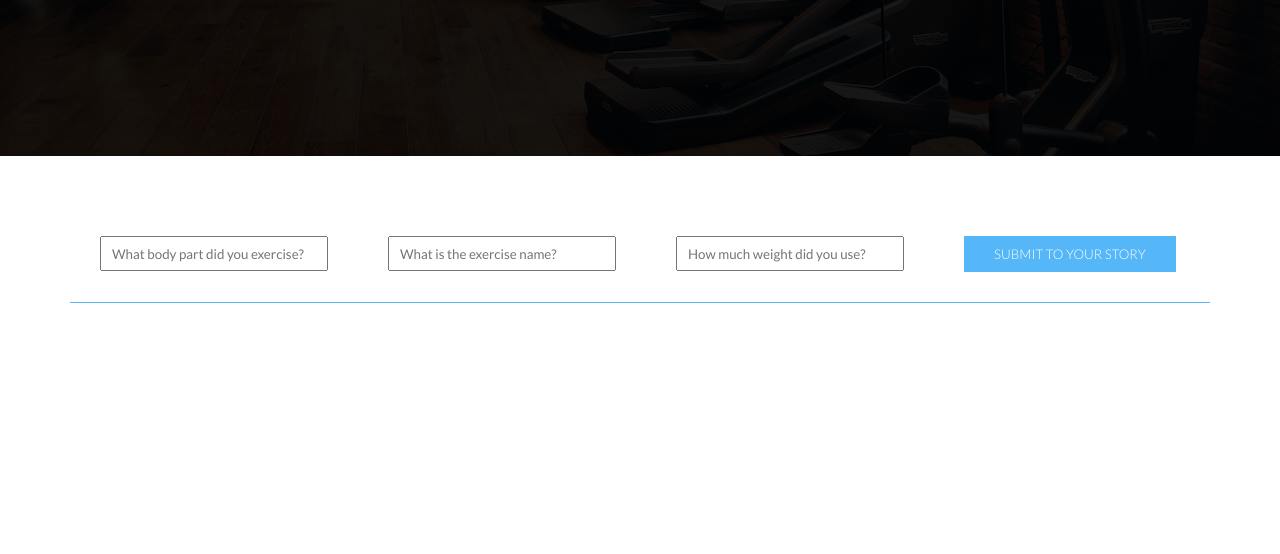
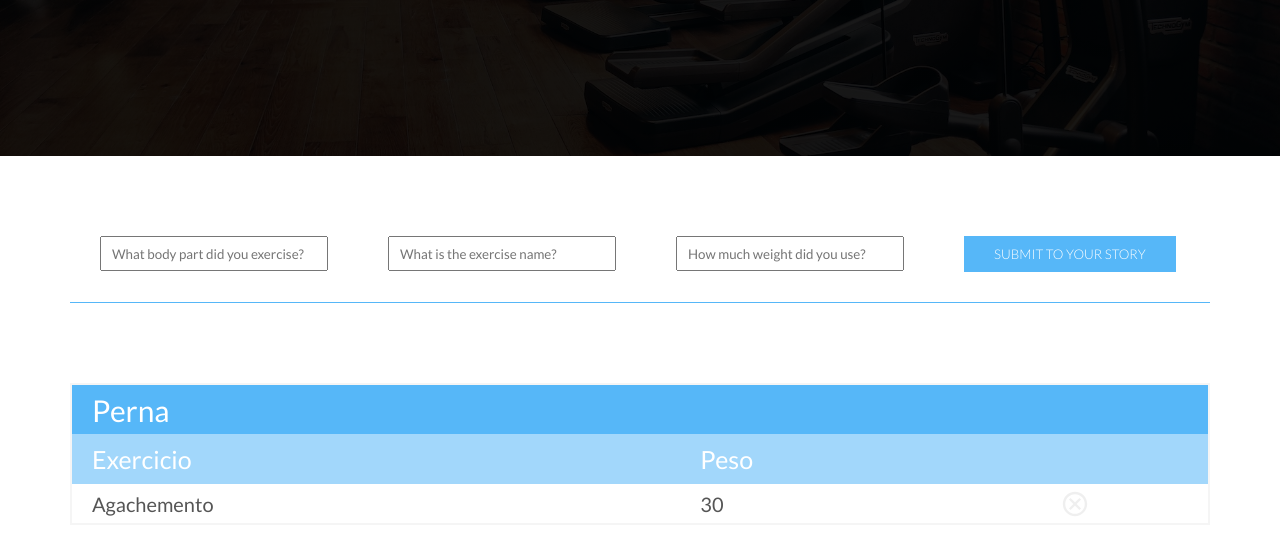
Before and after one commit to HenriqueFadoni/FITSTORY, a website built with webpack: page src/index.html in a window 1280 px wide. Shown: the part 500-1054 px from the top of the page. Before the commit the page ends 883 px from the top, so only its background shows below. Built offline with nearby package versions, Linux system fonts and the light colour scheme.

Commit message:
Adding buttons to Tables

```diff
--- a/src/index.html
+++ b/src/index.html
@@ -30,7 +30,27 @@
     <section class="list-story-training">
         <div class="row type-exercise-result js--list">
 
-
+            <table>
+                <thead >
+                    <tr>
+                        <th class="main-header table-title" colspan="2">Perna</th>
+                        <th class="main-header icon-table-head-1"><ion-icon name="close-circle-outline" class="close-circle-outline"></ion-icon></th>
+                        <th class="main-header icon-table-head-1"><ion-icon name="arrow-round-down"></ion-icon></th>
+                    </tr>
+                </thead>
+                <thead>
+                    <tr>
+                        <th class="sub-title-table" colspan="2">Exercicio</th>
+                        <th class="sub-title-table" colspan="2">Peso</th>
+                    </tr>
+                </thead>
+                <tbody id="x">
+                    <tr>
+                        <td class="table-body" colspan="2">Agachemento</td>
+                        <td class="table-body">30</td>
+                        <td class="table-body icon-table-body"><ion-icon name="close-circle-outline" class="close-circle-outline"></ion-icon></td>
+                    </tr>
+                </tbody>
         </div>
     </section>
     <script src="https://unpkg.com/ionicons@4.4.2/dist/ionicons.js"></script>
```
Also changed, not shown: dist/css/style.css.
